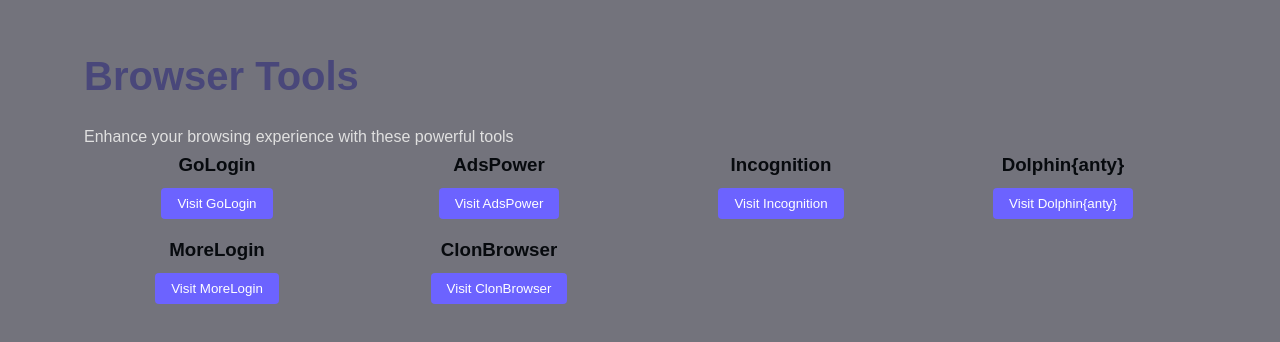
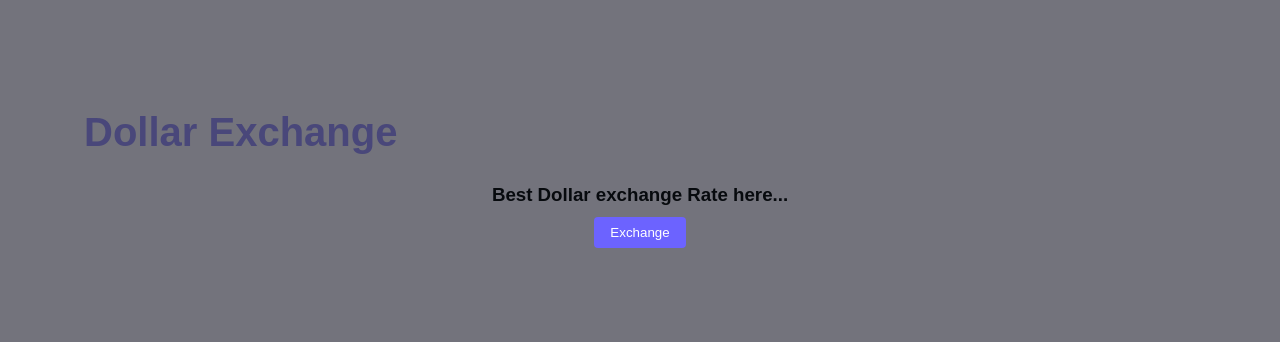
Before and after one commit to Trevuj/SSN-Finder, a plain HTML site: page index.html in a window 1280 px wide. Shown: the part 1826-2168 px from the top of the page. Drawn offline with Linux system fonts and the light colour scheme.

Commit message:
Update index.html

```diff
--- a/index.html
+++ b/index.html
@@ -361,6 +361,21 @@
             </div>
         </section>
 
+
+        <section id="Dollar Exchange">
+            <div class="container">
+                <h1>Dollar Exchange</h1>
+                <div class="tool-card">
+                    <h3> Best Dollar exchange Rate here... </h3>
+
+                    <a href="https://forms.gle/3m8veagMgjZnKUCS8" target="_blank"><button>Exchange</button></a>
+                    </a>
+                </div>
+            </div>
+        </section>
+
+
+
         <section id="browser">
             <div class="container">
                 <h1>Browser Tools</h1>
```
